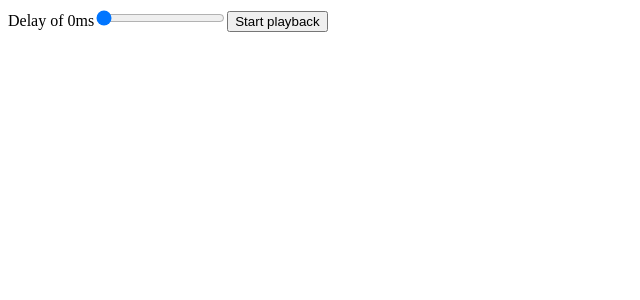
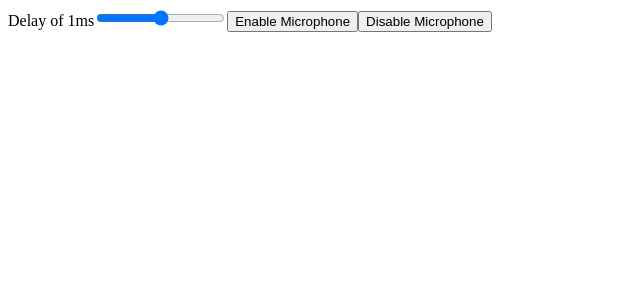
Before and after one commit to SivanMehta/speech-delay, a React app: page / in a window 1280 px wide. Shown: the top 300 px of the page, without its empty margins (0-640 px from the left). Built offline with nearby package versions, Linux system fonts and the light colour scheme; the HTML template or start-up script is replaced by a standard one.

Commit message:
the whole thing

```diff
--- a/src/App.js
+++ b/src/App.js
@@ -1,13 +1,14 @@
 import React, { useState } from 'react';
-import * as constants from './constants';
 import Audio from './Audio';
 
 function App() {
+  const [ delay, setDelay ] = useState(1);
+
   return (
     <div className="grid">
-      <div>
-        <Audio />
-      </div>
+      <Audio
+        delay={delay}
+        setDelay={setDelay}/>
       <div className='grid-fluid'>
 
       </div>
--- a/src/audio.js
+++ b/src/audio.js
@@ -19,7 +19,7 @@ function Slider({ delay, setDelay }) {
     )
 }
 
-export default function Audio() {
+export default function Audio({ delay, setDelay }) {
     const context = new AudioContext();
     const source = context.createBufferSource();
 
@@ -42,18 +42,17 @@ export default function Audio() {
 
     useEffect(async () => {
         loadNoise();
-    })
+    });
 
     function play() {
         source.start();
     }
 
-    const [ delay, setDelay ] = useState(0);
-
     return (
         <>
             <Slider delay={delay} setDelay={setDelay} />
-            <button onClick={ play }>Start playback</button>
+            <button href="#" role = "button" onClick={ play }>Enable Microphone</button>
+            <button href="#" role = "button">Disable Microphone</button>
         </>
     )
 
```
Also changed, not shown: 3 other files (tests, documents, lock files or other folders).
